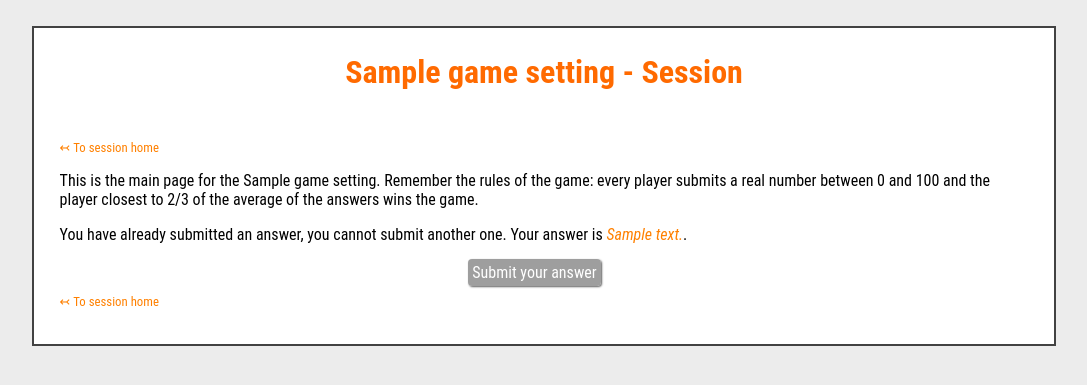
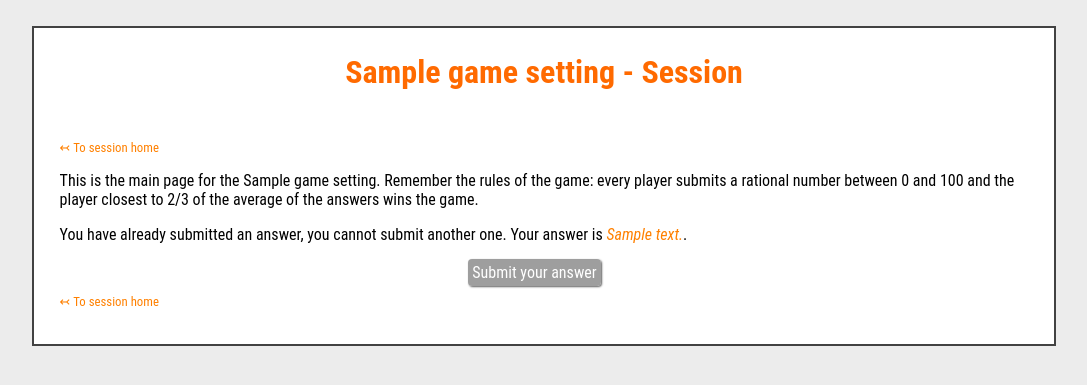
Before and after one commit to COMSOC-Community/Game-Academy, a Django app: template numbersgame/templates/numbers_game/index.html in a window 1280 px wide. Shown: the top 385 px of the page, without its empty margins (96-1183 px from the left). Run offline with Django 4.2, Linux system fonts and the light colour scheme; a user stored in the database is signed in; tables that the repository leaves empty hold one stand-in row (values such as "Sample post"); the template is opened without the code that fills it: most values are stand-ins (such as "Sample title", 1, 10 or a date in 2020); data that the repository does not hold is empty.

Commit message:
Last NG updates

```diff
--- a/iteprisonergame/forms.py
+++ b/iteprisonergame/forms.py
@@ -22,7 +22,7 @@ class SubmitAnswerForm(forms.Form):
         print(self.game)
         print(Answer.objects.filter(team=self.team, game=self.game))
         if Answer.objects.filter(team=self.team, game=self.game).exists():
-            raise forms.ValidationError("This team already submitted an answer for this game !")
+            raise forms.ValidationError("This team already submitted an answer for this game!")
         pattern = re.compile("^ *[CD], *([0-9]+), *([0-9]+)$")
         lines = cleaned_data['answer'].strip().split('\n')
         if len(lines) != cleaned_data["number_states"]:
--- a/numbersgame/forms.py
+++ b/numbersgame/forms.py
@@ -26,5 +26,5 @@ class SubmitAnswerForm(forms.Form):
     def clean(self):
         cleaned_data = super(SubmitAnswerForm, self).clean()
         if Answer.objects.filter(player=self.player, game=self.game).exists():
-            raise forms.ValidationError("You have already submitted an answer for this game !")
+            raise forms.ValidationError("You have already submitted an answer for this game!")
         return cleaned_data
--- a/numbersgame/templates/numbers_game/index.html
+++ b/numbersgame/templates/numbers_game/index.html
@@ -46,7 +46,7 @@
 
     <p>
         This is the main page for the {{ game.game_setting.long_name }}. Remember the rules of the game: every player
-        submits a real number between 0 and 100 and the player closest to 2/3 of the average of the answers wins the game.
+        submits a rational number between 0 and 100 and the player closest to 2/3 of the average of the answers wins the game.
     </p>
 
     {% if answer %}
--- a/numbersgame/templates/numbers_game/submit_answer.html
+++ b/numbersgame/templates/numbers_game/submit_answer.html
@@ -35,7 +35,7 @@
             {% endif %}
 
             {% if answer_submitted %}
-                <p>Your answer has been submitted, thanks !</p>
+                <p>Your answer has been submitted, thanks!</p>
 
                 <p>
                     You will be redirected soon to the {{ game.game_setting.long_name }} page.
```
